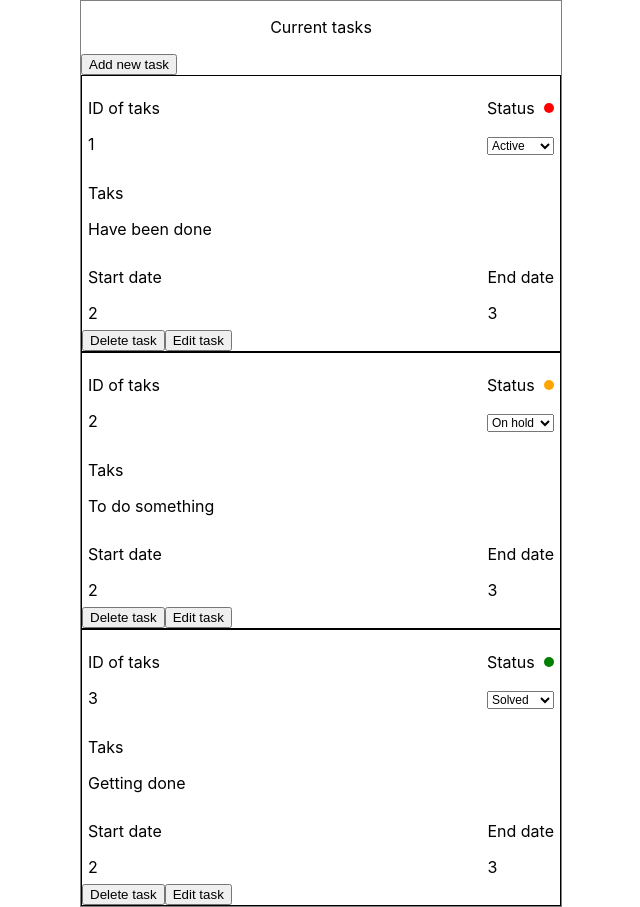
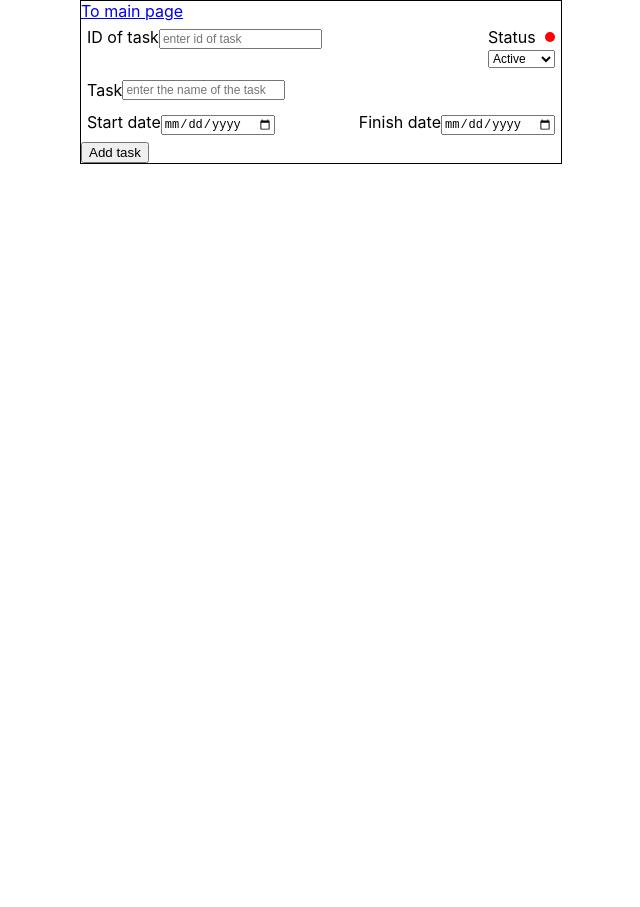
Before and after one commit to Rominos7/Test_project, a React (Create React App) app: page /form in a window 1280 px wide. Shown: the whole page, without its empty margins (319-959 px from the left). After the commit the page ends 800 px from the top, so only its background shows below. Built offline with nearby package versions, Linux system fonts and the light colour scheme.

Commit message:
Added ability to add and delete tasks. Added support of BD(firebase)

```diff
--- a/package.json
+++ b/package.json
@@ -15,6 +15,7 @@
     "react": "^17.0.1",
     "react-dom": "^17.0.1",
     "react-redux": "^7.2.2",
+    "react-router-dom": "^5.2.0",
     "react-scripts": "4.0.2",
     "typescript": "^4.1.5",
     "uuid": "^8.3.2",
@@ -45,6 +46,7 @@
     ]
   },
   "devDependencies": {
-    "@types/react-redux": "^7.1.16"
+    "@types/react-redux": "^7.1.16",
+    "@types/react-router-dom": "^5.1.7"
   }
 }
--- a/src/App.tsx
+++ b/src/App.tsx
@@ -1,13 +1,24 @@
 import React,{Fragment} from 'react';
-import styles from './app.module.scss'
-import CardsField from '../src/components/cardsField/index'
-import {useSetListData} from './servises/useSetListData'
+import styles from './app.module.scss';
+import CardsField from '../src/components/cardsField/index';
+import AddEditForm from '../src/components/addEditForm'
+
+//import ReactDOM from 'react-dom';
+import {BrowserRouter as Router,Switch,Route} from 'react-router-dom'
 
 const App:React.FC = () => {
-  useSetListData();
   return (
     <>
-      <CardsField/>
+    <Router >
+      <Switch>
+        <Route exact path='/'>
+          <CardsField/>
+        </Route>
+        <Route path='/form'>
+          <AddEditForm/>
+        </Route>
+      </Switch>
+    </Router>
     </>
   );
 }
--- /dev/null
+++ b/src/components/addEditForm/addEditForm.module.scss
@@ -0,0 +1,49 @@
+
+.mainEditField{
+    border: solid 1px black;
+    width: 30rem;
+    margin:0 auto;
+    .upperSection{
+        padding: 0.375rem;
+        display: flex;
+        justify-content: space-between;
+        #idField{
+            font-size: 12px;
+        }
+        .statusField{
+            .statusIndicator{
+                display: flex;
+                justify-content: space-between;
+                align-items: center;
+                .statusMark{
+                    width: 10px;
+                    height: 10px;
+                    background-color: green;
+                    border-radius: 50%;
+                }
+            }
+            .statusSelect{
+                font-size: 12px;
+            }
+        }
+    }
+    .middleSection{
+        padding: 0.375rem;
+        display: flex;
+        align-items: center;
+        #taskField{
+            font-size: 12px;
+        }
+    }
+    .lowerSection{
+        padding: 0.375rem;
+        display: flex;
+        justify-content: space-between;
+        #startDateField{
+            font-size: 12px;
+        }
+        #finishDateField{
+            font-size: 12px;
+        }
+    }
+}
--- /dev/null
+++ b/src/components/addEditForm/index.tsx
@@ -0,0 +1,104 @@
+import React,{Fragment,useEffect} from 'react';
+import {Link} from 'react-router-dom';
+import styles from './addEditForm.module.scss'
+import {requestData} from '../../servises/requestData'
+import { useHistory } from 'react-router-dom';
+
+const AddEditForm:React.FC =()=>{
+
+    const changeColor =()=>{
+        let selectors:any = document.querySelector(`.${styles.statusSelect}`);
+        let circle:any = document.querySelector(`.${styles.statusMark}`);
+        if(selectors.value==='Active'){
+            circle.style.backgroundColor = 'red';
+        }else if(selectors.value==='Pending'){
+            circle.style.backgroundColor = 'yellow';
+        }else if(selectors.value==='On hold'){
+            circle.style.backgroundColor = 'orange';
+        }else if(selectors.value==='Solved'){
+            circle.style.backgroundColor = 'green';
+        }
+    }
+
+    const history = useHistory();
+
+    useEffect(()=>{
+        changeColor();
+    },[])
+
+    const sendNewTask=(event:any)=>{
+        event.preventDefault();
+        let idField = document.querySelector<HTMLInputElement>(`#${styles.idField}`);
+        let status:any = document.querySelector(`.${styles.statusSelect}`);
+        let task = document.querySelector<HTMLInputElement>(`#${styles.taskField}`);
+        let startDate = document.querySelector<HTMLInputElement>(`#${styles.startDateField}`);
+        let finishDate = document.querySelector<HTMLInputElement>(`#${styles.finishDateField}`);
+
+        const URL='https://test-db-task-list-default-rtdb.firebaseio.com/taskList.json';
+        requestData(URL,'POST',{
+            id:idField?.value,
+            startDate:startDate?.value,
+            endDate:finishDate?.value,
+            task:task?.value,
+            status:status.value,
+        })
+        .then((res:any)=>{
+            console.log(Object.values(res.data));
+            console.log(Object.keys(res.data));
+            history.push({
+                pathname:'/',
+            })
+        })
+        .catch((err)=>{console.log(err)})
+        }
+
+
+
+
+        //const URL='https://test-db-task-list-default-rtdb.firebaseio.com/taskList/-MTIBeABC9dJDJn8f9hQ.json?x-http-method-override=DELETE'
+        //const URL='https://test-db-task-list-default-rtdb.firebaseio.com/taskList/-MTIBATadyulOB50lP4I.json?x-http-method-override=PUT';
+        //const URL='https://test-db-task-list-default-rtdb.firebaseio.com/taskList.json';
+
+    return(
+        <>
+            <form className={styles.mainEditField} onSubmit={sendNewTask} >
+                <Link to='/'>To main page</Link>
+                <section className={styles.upperSection}>
+                    <div>
+                        <label>ID of task</label>
+                        <input placeholder ='enter id of task' id={styles.idField} type={'text'}></input>
+                    </div>
+                    <div className={styles.statusField}>
+                        <div className={styles.statusIndicator}>
+                            <label>Status</label>
+                            <div className={styles.statusMark}></div>
+                        </div>
+                        <select name='statusCheck' /*defaultValue={status}*/ className={styles.statusSelect} onChange={()=>{changeColor()}}>
+                                <option value='Active'>Active</option>
+                                <option value='Pending'>Pending</option>
+                                <option value='On hold'>On hold</option>
+                                <option value='Solved'>Solved</option>
+                        </select>
+                    </div>
+                </section>
+                <section className={styles.middleSection}>
+                    <label>Task</label>
+                    <input placeholder='enter the name of the task' id={styles.taskField} type={'text'}></input>
+                </section>
+                <section className={styles.lowerSection}>
+                    <div>
+                        <label>Start date</label>
+                        <input placeholder='Enter date of the start' type={'date'} id={styles.startDateField}></input>
+                    </div>
+                    <div>
+                        <label>Finish date</label>
+                        <input placeholder='Enter date of the finish' type={'date'} id={styles.finishDateField}></input>
+                    </div>
+                </section>
+                <button type='submit'>Add task</button>
+            </form>
+        </>
+    )
+}
+
+export default AddEditForm
--- a/src/components/cardsField/index.tsx
+++ b/src/components/cardsField/index.tsx
@@ -3,34 +3,40 @@ import styles from './cardsField.module.scss'
 import TaskCard from '../taskCadr/index'
 import {useSelector} from 'react-redux'
 import {selectTaskList} from '../../servises/store/reducers/taskListReducer'
+import {Link} from 'react-router-dom'
+import {useSetListData} from '../../servises/useSetListData';
 
 const CardsField:React.FC =()=>{
 
     const [task,setTaks] = useState([{
-        id:0,
+        id:'',
         startDate:0,
         endDate:1,
         task:'',
         status:'',
     },
     ]);
+    const [update,setUpdate] = useState(false);
 
+    useSetListData();
     const taskList = useSelector(selectTaskList);
 
     useEffect(()=>{
         setTaks(taskList);
-    },[task])
+    })
 
+    console.log(update);
     const showCards=task.map((item:any,index:number)=>{
         return(
             <TaskCard
-               key={item.id}
+               key={index}
                numOfElement={index}
                id={item.id}
                startDate={item.startDate}
                endDate={item.endDate}
                task={item.task}
                status={item.status}
+               setUpdate={setUpdate}
             />
         )
     })
@@ -39,7 +45,7 @@ const CardsField:React.FC =()=>{
         <>
         <div className={styles.cardContainer}>
             <p className={styles.title}>Current tasks</p>
-            <button>Add new task</button>
+            <Link to='/form'>Add new task</Link>
             {showCards}
         </div>
         </>
--- a/src/components/taskCadr/index.tsx
+++ b/src/components/taskCadr/index.tsx
@@ -1,5 +1,9 @@
-import React,{Fragment, useEffect} from 'react'
+import React,{Fragment, useEffect,useState} from 'react'
 import styles from './taskCard.module.scss'
+import {requestData} from '../../servises/requestData'
+import { useHistory } from 'react-router-dom';
+import {useSelector} from 'react-redux'
+import {selectTaskNames} from '../../servises/store/reducers/taskListReducer'
 
 type Props ={
     id:number,
@@ -8,10 +12,30 @@ type Props ={
     endDate:number,
     task:string,
     status:string,
+    setUpdate:Function,
 }
 
 
-const TaskCard:React.FC<Props> =({id,numOfElement,startDate,endDate,task,status})=>{
+const TaskCard:React.FC<Props> =({id,numOfElement,startDate,endDate,task,status,setUpdate})=>{
+
+    //const [update,setUpdate] = useState(false);
+
+    const history = useHistory();
+    const onEdit = ()=>{
+
+    }
+
+    const listOfCodeNames = useSelector(selectTaskNames);
+    const onDelete = () =>{
+        setUpdate(false);
+        const URL=`https://test-db-task-list-default-rtdb.firebaseio.com/taskList/${listOfCodeNames[numOfElement]}.json?x-http-method-override=DELETE`;
+        requestData(URL,'DELETE')
+        .then((res:any)=>{
+            setUpdate(true);
+        })
+        .catch((err)=>{console.log(err)})
+
+    }
 
     //set up initiall color of indication
     document.body.style.setProperty('--circleColor', `green`);
@@ -28,7 +52,6 @@ const TaskCard:React.FC<Props> =({id,numOfElement,startDate,endDate,task,status}
         }else if(selectors[numOfElement].value==='Solved'){
             circle[numOfElement].style.backgroundColor = 'green';
         }
-
     }
 
     useEffect(()=>{
@@ -73,8 +96,8 @@ const TaskCard:React.FC<Props> =({id,numOfElement,startDate,endDate,task,status}
                 </div>
             </section>
             <section>
-                <button>Delete task</button>
-                <button>Edit task</button>
+                <button onClick={()=>{onDelete()}}>Delete task</button>
+                <button onClick={onEdit} >Edit task</button>
             </section>
         </div>
         </>
--- /dev/null
+++ b/src/servises/requestData.tsx
@@ -0,0 +1,27 @@
+
+type response<T extends object>={
+    statusCode:number;
+    data:T;
+}
+
+export async function requestData<TData extends object>(
+    url:string,
+    method:string,
+    body?:any
+):Promise<response<TData>>{
+    const res = await fetch(url,{
+        method:method,
+        headers:{
+            'Content-Type':'application/json',
+        },
+        body:JSON.stringify(body),
+    });
+
+    const statusCode =res.status;
+    const receivedBody = await res.json();
+
+    return{
+        statusCode,
+        data:receivedBody as TData,
+    };
+}
--- a/src/servises/useSetListData.tsx
+++ b/src/servises/useSetListData.tsx
@@ -1,32 +1,20 @@
-import React,{useEffect} from 'react'
-import {setTaskList} from './store/reducers/taskListReducer'
+import React,{useEffect,useState} from 'react'
+import {setTaskList,setListOfCodeNames} from './store/reducers/taskListReducer'
 import {useDispatch} from 'react-redux'
+import {requestData} from './requestData'
 
 export const useSetListData = ()=>{
     const dispatch = useDispatch();
+    const [isrRequesting, setRequesting] = useState(false);
 
     useEffect(()=>{
         // here we will request our data
-        const Data= [
-            {id:1,
-            startDate:2,
-            endDate:3,
-            task:'Have been done',
-            status:'Active',
-            },
-            {id:2,
-            startDate:2,
-            endDate:3,
-            task:'To do something',
-            status:'On hold',
-            },
-            {id:3,
-            startDate:2,
-            endDate:3,
-            task:'Getting done',
-            status:'Solved',
-            },
-        ];
-        dispatch(setTaskList(Data));
+        const URL='https://test-db-task-list-default-rtdb.firebaseio.com/taskList.json';
+        requestData(URL,'GET')
+        .then((res:any)=>{
+            dispatch(setTaskList(Object.values(res.data)));
+            dispatch(setListOfCodeNames(Object.keys(res.data)));
+        })
+        .catch((err)=>{console.log(err)})
     },[])
 }
```
Also changed, not shown: src/servises/store/reducers/taskListReducer.tsx (+23 -9 lines), 1 other file (tests, documents, lock files or other folders).
